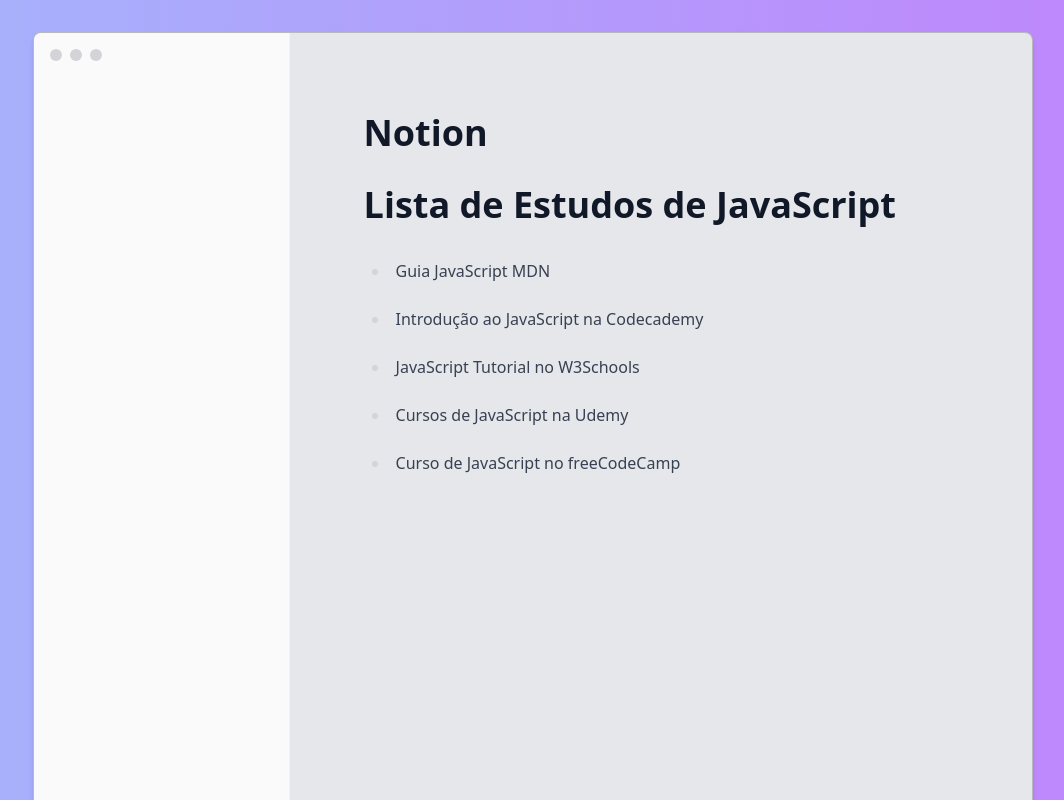
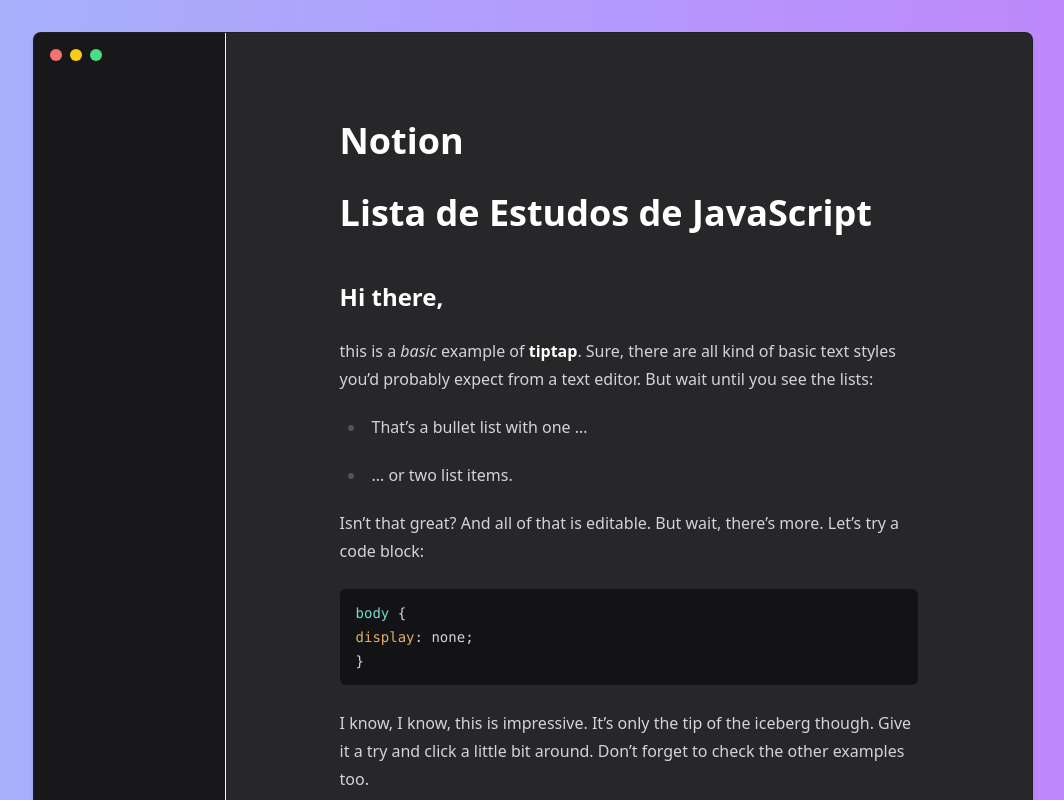
Before and after one commit to santozxy/dev-notion, a React (Vite) app: page / in a window 1280 px wide. Shown: the top 800 px of the page, without its empty margins (107-1171 px from the left). Built offline with nearby package versions, Linux system fonts and the light colour scheme.

Commit message:
:sparkles: Add: funcionalidades de edição mais toltips funcionais para editar o texto, extensões lowlight e codeblock do tiptap

```diff
--- a/src/App.tsx
+++ b/src/App.tsx
@@ -1,14 +1,14 @@
-import Editor from "./components/Editor";
+import {Editor} from "./components/Editor";
 
 export function App() {
   return (
     <div className="min-h-screen p-8 text-zinc-900 bg-gradient-to-r from-indigo-300 to-purple-400">
-      <div className="bg-gray-200 sm:w-[1000px] mx-auto rounded-lg min-h-[800px] shadow-md border overflow-hidden border-black/20 grid grid-cols-[16rem_1fr]">
-        <aside className="bg-zinc-50 border-r border-r-zinc-100 p-4">
+      <div className="bg-zinc-800 sm:w-[1000px] mx-auto rounded-lg min-h-[800px] shadow-md border overflow-hidden border-black/20 grid grid-cols-[12rem_1fr]">
+        <aside className="bg-zinc-900 border-r border-r-zinc-100 p-4">
           <div className="flex gap-2 group">
-            <button className="w-3 h-3 rounded-full bg-zinc-300 group-hover:bg-red-400"></button>
-            <button className="w-3 h-3 rounded-full bg-zinc-300 group-hover:bg-yellow-400"></button>
-            <button className="w-3 h-3 rounded-full bg-zinc-300 group-hover:bg-green-400"></button>
+            <span className="w-3 h-3 rounded-full bg-red-400 hover:bg-red-500"></span>
+            <span className="w-3 h-3 rounded-full bg-yellow-400 hover:bg-yellow-500"></span>
+            <span className="w-3 h-3 rounded-full bg-green-400 hover:bg-green-500"></span>
           </div>
         </aside>
         <main className="p-4">
--- a/src/components/Editor.tsx
+++ b/src/components/Editor.tsx
@@ -1,15 +1,82 @@
-import { useEditor, EditorContent } from "@tiptap/react";
+import { useEditor, EditorContent, BubbleMenu } from "@tiptap/react";
 import { StarterKit } from "@tiptap/starter-kit";
 import { initialContent } from "./initialContent";
-export default function Editor() {
+import { CodeBlockLowlight } from "@tiptap/extension-code-block-lowlight";
+import css from "highlight.js/lib/languages/css";
+import js from "highlight.js/lib/languages/javascript";
+import ts from "highlight.js/lib/languages/typescript";
+import html from "highlight.js/lib/languages/xml";
+import { createLowlight } from "lowlight";
+import "highlight.js/styles/tokyo-night-dark.css";
+import {
+  RxFontBold,
+  RxFontItalic,
+  RxStrikethrough,
+  RxCode,
+  RxListBullet,
+} from "react-icons/rx";
+
+const lowlight = createLowlight();
+
+lowlight.register({ css });
+lowlight.register({ js });
+lowlight.register({ ts });
+lowlight.register({ html });
+
+export function Editor() {
   const editor = useEditor({
-    extensions: [StarterKit],
+    extensions: [StarterKit, CodeBlockLowlight.configure({ lowlight })],
     content: initialContent,
+    editorProps: {
+      attributes: {
+        class: "outline-none p-2",
+      },
+    },
   });
   return (
-    <EditorContent
-      editor={editor}
-      className="max-w[700px] mx-auto pt-16 prose prose-violet"
-    />
+    <>
+      <EditorContent
+        editor={editor}
+        className="max-w[700px] mx-auto pt-16 prose prose-violet prose-invert"
+      />
+      {editor && (
+        <BubbleMenu
+          className="bg-zinc-700 shadow-xl border border-zinc-600 shadow-black/20 rounded-lg flex overflow-hidden divide-zinc-400 gap-2"
+          editor={editor}
+        >
+          <button
+            className=" p-2 text-zinc-200 text-sm flex items-center gap-1.5 font-medium leading-none hover:text-zinc-50 hover:bg-zinc-600"
+            onClick={() => editor.chain().focus().toggleBold().run()}
+          >
+            <RxFontBold className="w-4 h-4" />
+          </button>
+          <button
+            className=" p-2 text-zinc-200 text-sm flex items-center gap-1.5 font-medium leading-none hover:text-zinc-50 hover:bg-zinc-600"
+            onClick={() => editor.chain().focus().toggleItalic().run()}
+          >
+            <RxFontItalic className="w-4 h-4" />
+          </button>
+          <button
+            className="p-2 text-zinc-200 text-sm flex items-center gap-1.5 font-medium leading-none hover:text-zinc-50 hover:bg-zinc-600"
+            onClick={() => editor.chain().focus().toggleStrike().run()}
+          >
+            <RxStrikethrough className="w-4 h-4" />
+          </button>
+          <button
+            className=" p-2 text-zinc-200 text-sm flex items-center gap-1.5 font-medium leading-none hover:text-zinc-50 hover:bg-zinc-600"
+            onClick={() => editor.chain().focus().toggleCodeBlock().run()}
+          >
+            <RxCode className="w-4 h-4" />
+          </button>
+
+          <button
+            className=" p-2 text-zinc-600 text-sm flex items-center gap-1.5 font-medium leading-none hover:text-zinc-50 hover:bg-zinc-600"
+            onClick={() => editor.chain().focus().toggleBulletList().run()}
+          >
+            <RxListBullet className="w-4 h-4" />
+          </button>
+        </BubbleMenu>
+      )}
+    </>
   );
 }
--- a/src/components/initialContent.ts
+++ b/src/components/initialContent.ts
@@ -1,5 +1,33 @@
 export const initialContent = `<h1>Notion</h1>
 <h1>Lista de Estudos de JavaScript</h1>
+<h2>
+  Hi there,
+</h2>
+<p>
+  this is a <em>basic</em> example of <strong>tiptap</strong>. Sure, there are all kind of basic text styles you’d probably expect from a text editor. But wait until you see the lists:
+</p>
+<ul>
+  <li>
+    That’s a bullet list with one …
+  </li>
+  <li>
+    … or two list items.
+  </li>
+</ul>
+<p>
+  Isn’t that great? And all of that is editable. But wait, there’s more. Let’s try a code block:
+</p>
+<pre><code class="language-css">body {
+display: none;
+}</code></pre>
+<p>
+  I know, I know, this is impressive. It’s only the tip of the iceberg though. Give it a try and click a little bit around. Don’t forget to check the other examples too.
+</p>
+<blockquote>
+  Wow, that’s amazing. Good work, boy! 👏
+  <br />
+  — Mom
+</blockquote>
 <ul>
   <li>
     <a
@@ -36,4 +64,5 @@
     </a>
   </li>
 </ul>
+
 `;
```
Also changed, not shown: package.json (+6 -1 lines), 1 other file (tests, documents, lock files or other folders).
